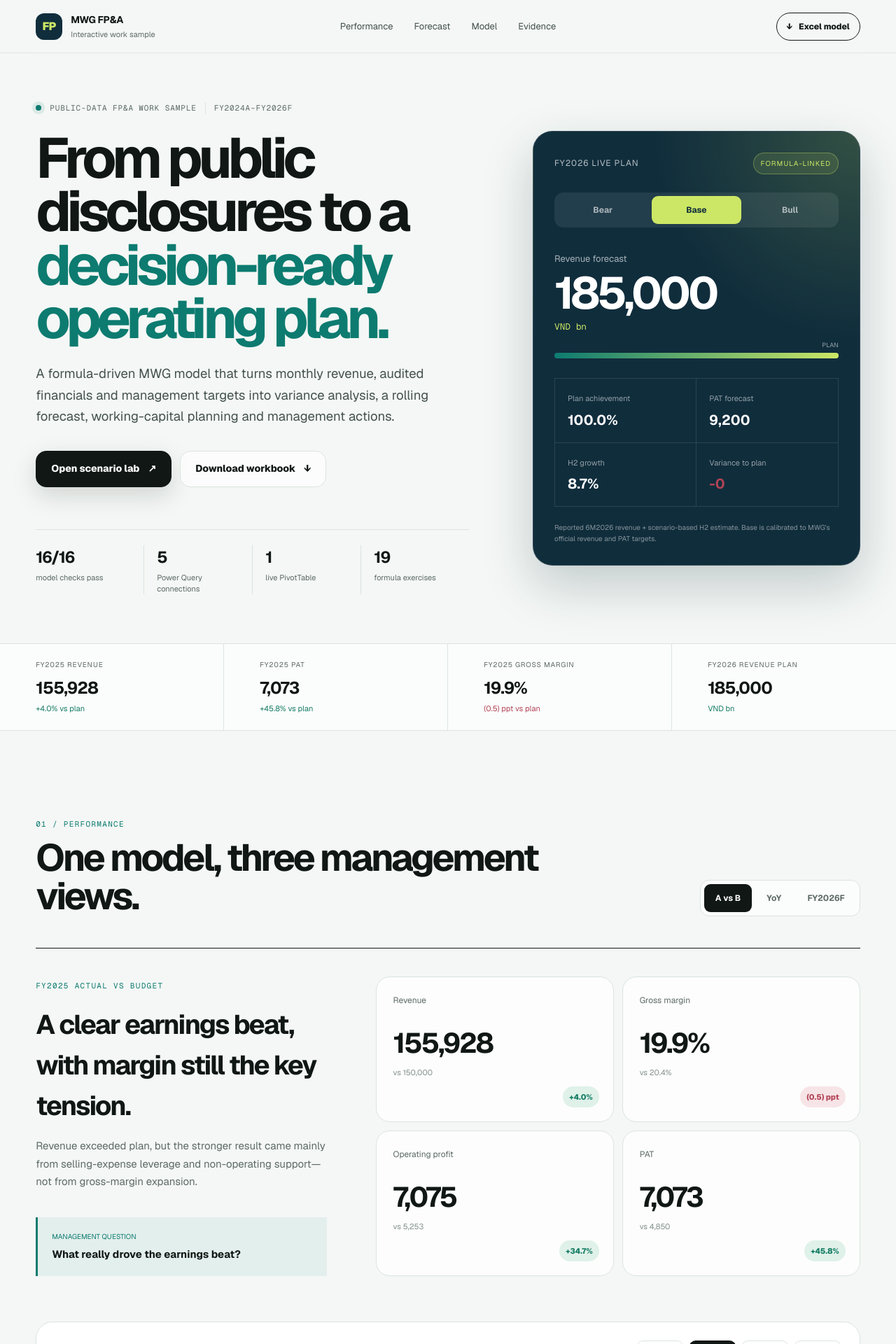
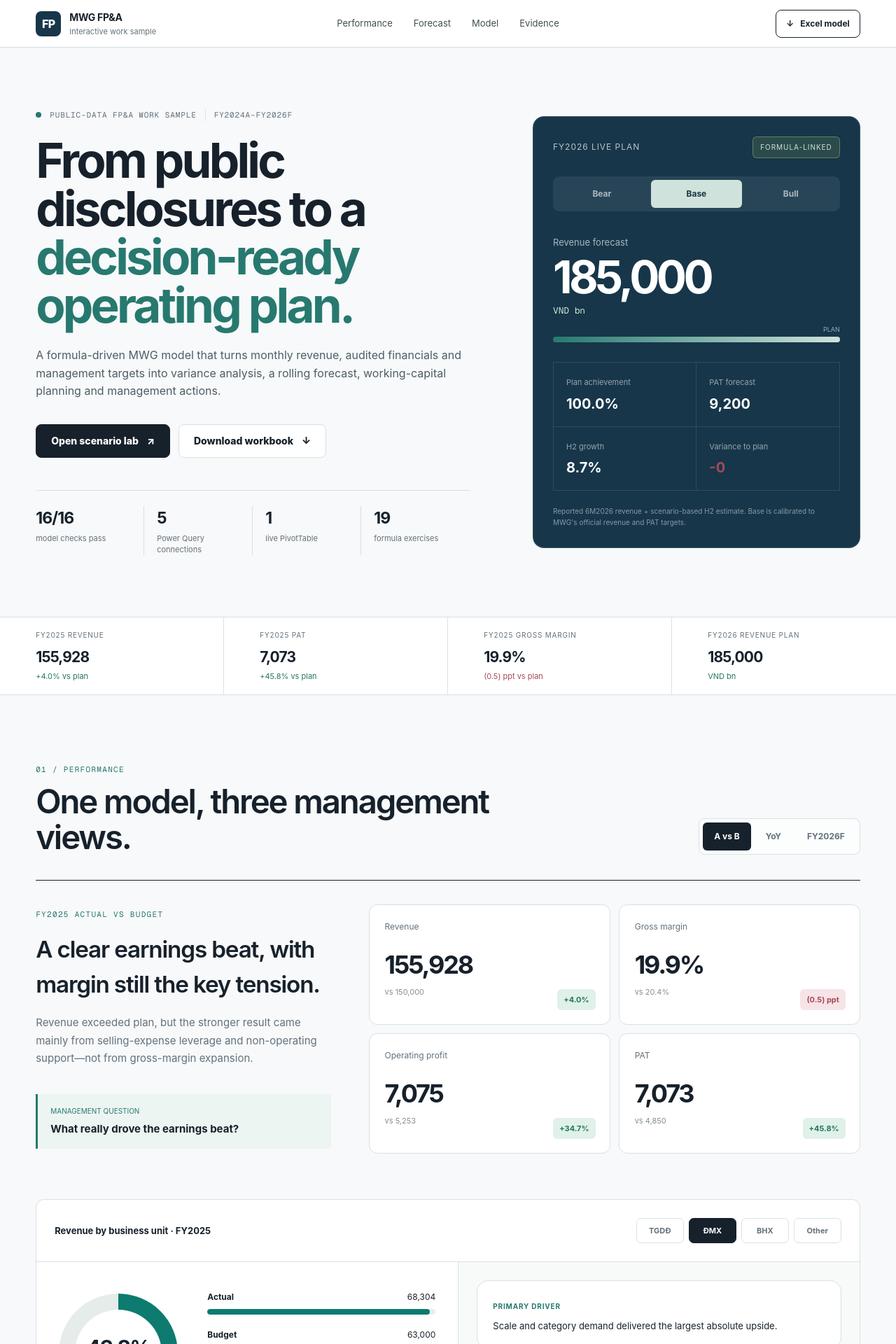
Before and after one commit to hoangnghiale238/mwg-fpa-interactive, a Next.js app: page / in a window 1280 px wide. Shown: the top 1920 px of the page at 70% size. Built offline with nearby package versions, Linux system fonts and the light colour scheme.

Commit message:
Simplify visual styling for readability

```diff
--- a/app/globals.css
+++ b/app/globals.css
@@ -1813,6 +1813,287 @@
   margin-top: -38px;
 }
 
+/* Simplified portfolio treatment:
+   preserve the information architecture while reducing visual noise. */
+:root {
+  --ink: #17212b;
+  --muted: #64717c;
+  --line: #d9e0e5;
+  --paper: #f7f9fa;
+  --navy: #17364a;
+  --teal: #27796f;
+  --teal-dark: #1d625a;
+  --lime: #cfe3dc;
+  --orange: #b8732b;
+  --red: #aa4f5e;
+  --positive: #26755f;
+  --negative: #a84959;
+}
+
+body {
+  background: var(--paper);
+  font-family: Inter, "Segoe UI", Arial, sans-serif;
+}
+
+.section-shell {
+  width: min(1240px, 92vw);
+}
+
+.scroll-progress {
+  height: 2px;
+  background: var(--teal);
+}
+
+.topbar {
+  min-height: 68px;
+  border-bottom-color: var(--line);
+  background: rgba(255, 255, 255, 0.97);
+  backdrop-filter: none;
+}
+
+.brand-mark {
+  width: 36px;
+  height: 36px;
+  border-radius: 8px;
+  background: var(--navy);
+  color: var(--white);
+}
+
+.download-link.compact,
+.primary-button,
+.secondary-button {
+  border-radius: 8px;
+}
+
+.primary-button,
+.secondary-button {
+  min-height: 48px;
+  transition: background 140ms ease, border-color 140ms ease, color 140ms ease;
+}
+
+.primary-button {
+  box-shadow: none;
+}
+
+.primary-button:hover,
+.secondary-button:hover {
+  transform: none;
+}
+
+.secondary-button {
+  background: var(--white);
+}
+
+.hero {
+  min-height: auto;
+  padding-top: 88px;
+  padding-bottom: 88px;
+}
+
+.hero h1 {
+  margin-top: 22px;
+  font-size: clamp(50px, 5.4vw, 76px);
+  font-weight: 650;
+  letter-spacing: -0.055em;
+  line-height: 1;
+}
+
+.hero-lede {
+  max-width: 660px;
+  color: #4f5d66;
+  font-size: clamp(16px, 1.25vw, 19px);
+  line-height: 1.6;
+}
+
+.hero-proof {
+  margin-top: 46px;
+}
+
+.status-dot {
+  box-shadow: none;
+}
+
+.hero-panel {
+  padding: 28px;
+  border-color: rgba(255, 255, 255, 0.14);
+  border-radius: 16px;
+  background: var(--navy);
+  box-shadow: none;
+}
+
+.segmented-control,
+.view-tabs,
+.preview-tabs {
+  border-radius: 9px;
+}
+
+.segmented-control button,
+.view-tabs button,
+.preview-tabs button {
+  border-radius: 6px;
+}
+
+.plan-track,
+.driver-track,
+.bar-track,
+input[type="range"] {
+  border-radius: 4px;
+}
+
+.ticker {
+  background: var(--white);
+}
+
+.ticker div {
+  padding-top: 18px;
+  padding-bottom: 18px;
+}
+
+.ticker strong {
+  font-size: 21px;
+}
+
+.performance-section,
+.variance-section,
+.working-capital-section,
+.evidence-section,
+.model-section,
+.dark-section {
+  padding-top: 92px;
+  padding-bottom: 92px;
+}
+
+.section-heading {
+  margin-bottom: 36px;
+}
+
+.section-heading h2 {
+  max-width: 760px;
+  font-size: clamp(34px, 3.7vw, 52px);
+  letter-spacing: -0.045em;
+  line-height: 1.08;
+}
+
+.performance-layout {
+  gap: 54px;
+  padding-top: 34px;
+}
+
+.performance-summary h3 {
+  font-size: clamp(26px, 2.6vw, 38px);
+  letter-spacing: -0.035em;
+}
+
+.management-question {
+  padding: 17px 18px;
+  background: #edf5f2;
+}
+
+.metric-card,
+.bu-panel,
+.forecast-controls,
+.monthly-chart,
+.driver-detail,
+.wc-grid,
+.model-flow article,
+.formula-lab,
+.preview-frame,
+.evidence-grid article,
+.closing-download {
+  border-radius: 12px;
+}
+
+.metric-card {
+  min-height: 172px;
+  padding: 22px;
+  background: var(--white);
+}
+
+.metric-card strong {
+  margin-top: 18px;
+  font-size: 36px;
+}
+
+.metric-card em,
+.scenario-badge,
+.live-pill,
+.signal,
+.ccc-badge {
+  border-radius: 6px;
+}
+
+.bu-selector button,
+.preset-row button,
+.formula-list button,
+.reveal-button {
+  border-radius: 7px;
+}
+
+.dark-section {
+  background: var(--navy);
+}
+
+.section-heading.light .section-index,
+.scenario-badge,
+.hero-panel .good,
+.formula-chip span,
+footer a {
+  color: #b9d8cf;
+}
+
+.forecast-controls,
+.monthly-chart {
+  background: rgba(255, 255, 255, 0.045);
+}
+
+.preset-row button.active {
+  border-color: #9bc7bb;
+  background: rgba(155, 199, 187, 0.12);
+  color: #d6ebe5;
+}
+
+.formula-chip {
+  border-left-color: #9bc7bb;
+  background: rgba(0, 0, 0, 0.1);
+}
+
+.forecast-key {
+  background: #a9d2c7;
+}
+
+.chart-area {
+  background: repeating-linear-gradient(
+    to bottom,
+    transparent 0,
+    transparent 74px,
+    rgba(255, 255, 255, 0.045) 75px
+  );
+}
+
+.closing-section {
+  padding: 72px 0;
+  background: #dcebe6;
+}
+
+.closing-inner h2 {
+  font-size: clamp(38px, 4.3vw, 62px);
+  letter-spacing: -0.05em;
+}
+
+.closing-download > span:last-child {
+  color: #b9d8cf;
+}
+
+.modal-backdrop {
+  background: rgba(17, 28, 35, 0.76);
+  backdrop-filter: none;
+}
+
+.preview-modal {
+  border-radius: 12px;
+  box-shadow: 0 18px 55px rgba(0, 0, 0, 0.22);
+}
+
 @media (max-width: 1100px) {
   .topbar nav {
     display: none;
```
